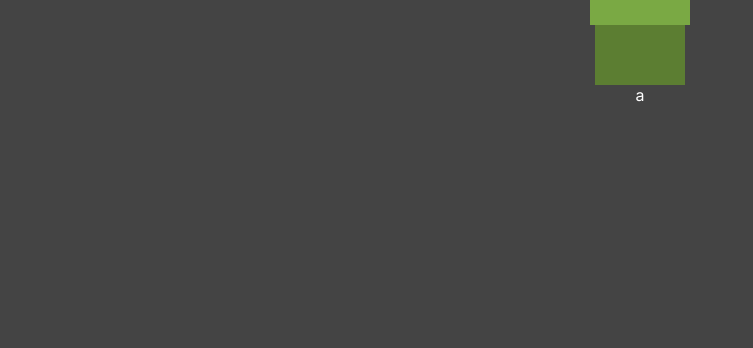
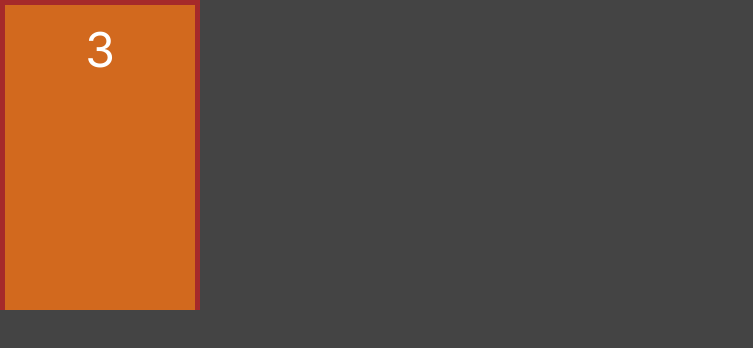
Before and after one commit to genariocoliveira/portas, a Next.js app: page / in a window 1280 px wide. Shown: the top 348 px of the page, without its empty margins (0-753 px from the left). Built offline with nearby package versions, Linux system fonts and the light colour scheme.

Commit message:
Criando componente Porta e estilizando o css

```diff
--- /dev/null
+++ b/components/Porta.jsx
@@ -0,0 +1,15 @@
+import React from 'react'
+import styles from "../styles/Porta.module.css"
+export default function Porta() {
+    return (
+        <div className={styles.area}>
+            <div className={styles.estrutura}>
+                <div className={styles.porta}>
+                    <div className={styles.numero}>
+                        3
+                    </div>
+                </div>
+            </div>
+        </div>
+    )
+}
--- a/components/Presente.jsx
+++ b/components/Presente.jsx
@@ -6,7 +6,7 @@
       <div className={styles.tampa}></div>
       <div className={styles.corpo}></div>
       <div className={styles.laco1}></div>
-      <div className={styles.laco2}>a</div>
+      <div className={styles.laco2}></div>
     </div>
   )
 }
--- a/pages/index.jsx
+++ b/pages/index.jsx
@@ -1,12 +1,12 @@
 import { Inter } from 'next/font/google'
-import Presente from '../components/Presente'
+import Porta from '../components/Porta'
 
 const inter = Inter({ subsets: ['latin'] })
 
 export default function Home() {
   return (
     <div className={inter.className}>
-      <Presente />
+      <Porta />
     </div>
   )
 }
--- /dev/null
+++ b/styles/Porta.module.css
@@ -0,0 +1,26 @@
+.area {
+  display: flex;
+  width: var(--area-porta-largura);
+  height: var(--area-porta-altura);
+}
+
+.estrutura {
+  display: flex;
+  flex-grow: 1;
+  border-left: 5px solid brown;
+  border-top: 5px solid brown;
+  border-right: 5px solid brown;
+}
+
+.porta {
+  display: flex;
+  flex-direction: column;
+  align-items: center;
+  flex-grow: 1;
+  background-color: chocolate;
+  padding: 15px;
+}
+
+.numero {
+  font-size: 3rem;
+}
--- a/styles/Presente.module.css
+++ b/styles/Presente.module.css
@@ -1,7 +1,9 @@
 .presente{
+    position: relative;
     display: flex;
     flex-direction: column;
     align-items: center;
+    /* width: 200px; */
 }
 
 .tampa{
@@ -15,3 +17,17 @@
     height: 60px;
     background-color: #5c7e32;
 }
+.laco1{
+    position: absolute;
+    background-color: red;
+    width: 15px;
+    height: 85px;
+}
+
+.laco2{
+    position: absolute;
+    top: 40px;
+    background-color: red;
+    width: 90px;
+    height: 15px;
+}
--- a/styles/globals.css
+++ b/styles/globals.css
@@ -1,76 +1,6 @@
 :root {
-  --max-width: 1100px;
-  --border-radius: 12px;
-  --font-mono: ui-monospace, Menlo, Monaco, 'Cascadia Mono', 'Segoe UI Mono',
-    'Roboto Mono', 'Oxygen Mono', 'Ubuntu Monospace', 'Source Code Pro',
-    'Fira Mono', 'Droid Sans Mono', 'Courier New', monospace;
-
-  --foreground-rgb: 0, 0, 0;
-  --background-start-rgb: 214, 219, 220;
-  --background-end-rgb: 255, 255, 255;
-
-  --primary-glow: conic-gradient(
-    from 180deg at 50% 50%,
-    #16abff33 0deg,
-    #0885ff33 55deg,
-    #54d6ff33 120deg,
-    #0071ff33 160deg,
-    transparent 360deg
-  );
-  --secondary-glow: radial-gradient(
-    rgba(255, 255, 255, 1),
-    rgba(255, 255, 255, 0)
-  );
-
-  --tile-start-rgb: 239, 245, 249;
-  --tile-end-rgb: 228, 232, 233;
-  --tile-border: conic-gradient(
-    #00000080,
-    #00000040,
-    #00000030,
-    #00000020,
-    #00000010,
-    #00000010,
-    #00000080
-  );
-
-  --callout-rgb: 238, 240, 241;
-  --callout-border-rgb: 172, 175, 176;
-  --card-rgb: 180, 185, 188;
-  --card-border-rgb: 131, 134, 135;
-}
-
-@media (prefers-color-scheme: dark) {
-  :root {
-    --foreground-rgb: 255, 255, 255;
-    --background-start-rgb: 0, 0, 0;
-    --background-end-rgb: 0, 0, 0;
-
-    --primary-glow: radial-gradient(rgba(1, 65, 255, 0.4), rgba(1, 65, 255, 0));
-    --secondary-glow: linear-gradient(
-      to bottom right,
-      rgba(1, 65, 255, 0),
-      rgba(1, 65, 255, 0),
-      rgba(1, 65, 255, 0.3)
-    );
-
-    --tile-start-rgb: 2, 13, 46;
-    --tile-end-rgb: 2, 5, 19;
-    --tile-border: conic-gradient(
-      #ffffff80,
-      #ffffff40,
-      #ffffff30,
-      #ffffff20,
-      #ffffff10,
-      #ffffff10,
-      #ffffff80
-    );
-
-    --callout-rgb: 20, 20, 20;
-    --callout-border-rgb: 108, 108, 108;
-    --card-rgb: 100, 100, 100;
-    --card-border-rgb: 200, 200, 200;
-  }
+  --area-porta-altura: 310px;
+  --area-porta-largura: 200px;
 }
 
 * {
@@ -89,14 +19,3 @@
   color: #fff;
   background: #444;
 }
-
-a {
-  color: inherit;
-  text-decoration: none;
-}
-
-@media (prefers-color-scheme: dark) {
-  html {
-    color-scheme: dark;
-  }
-}
```
